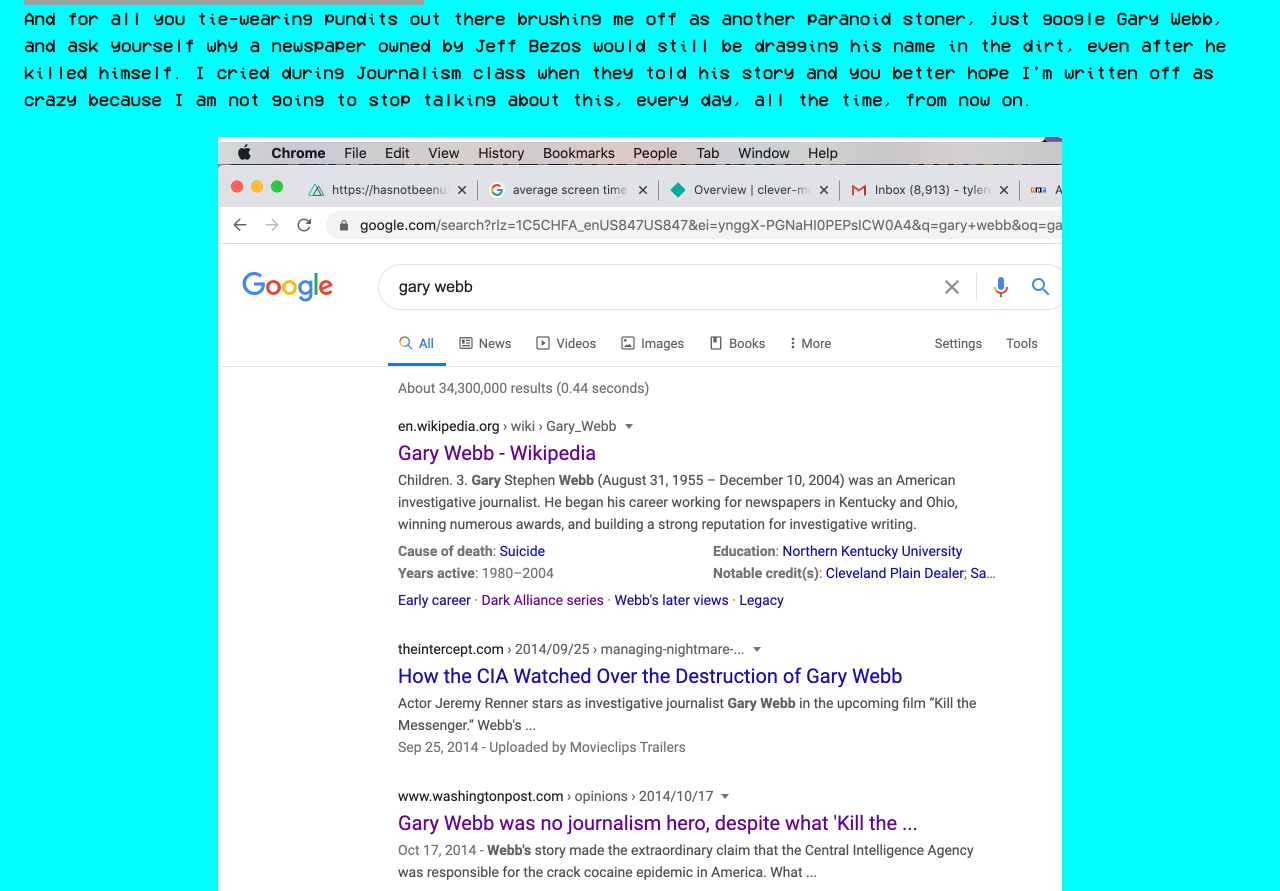
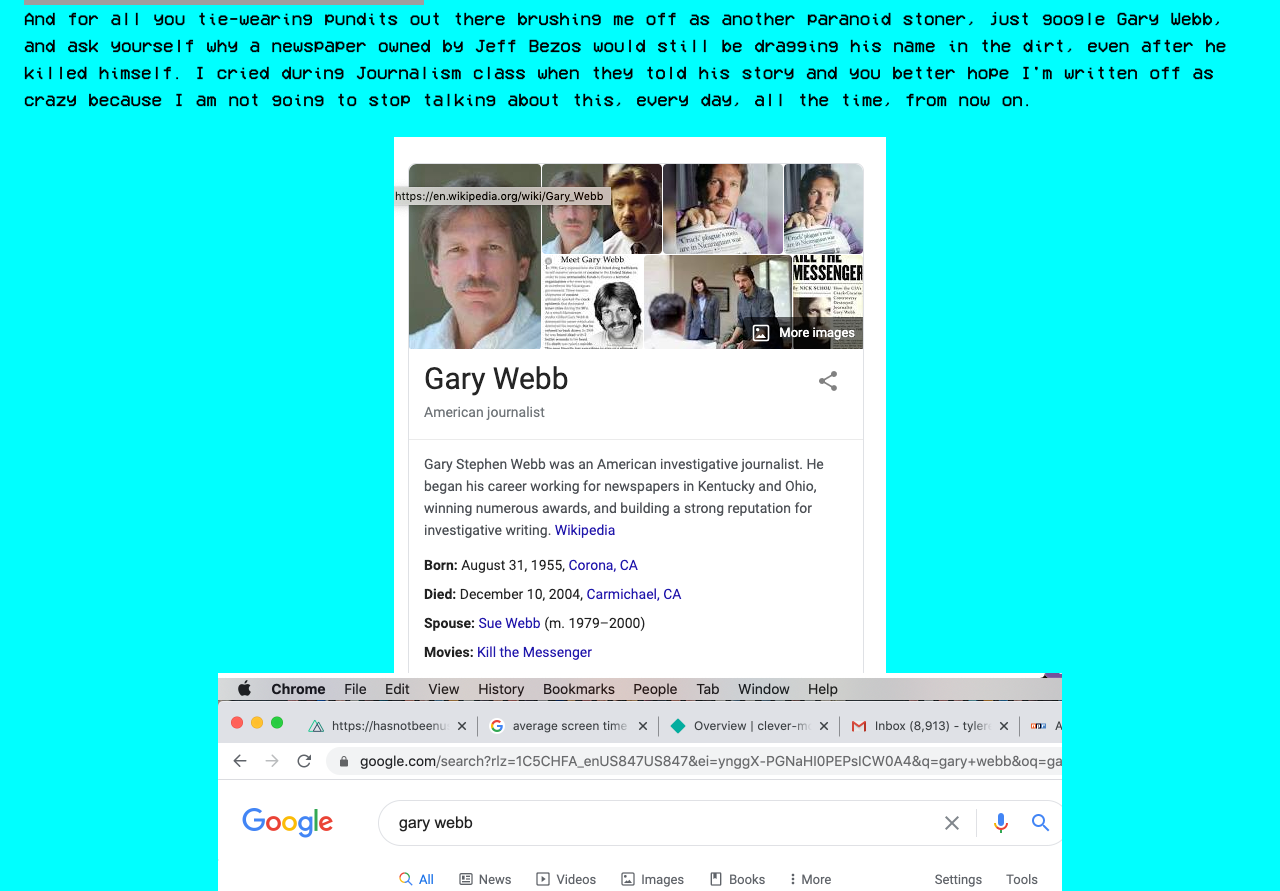
Before and after one commit to TheDripper/notusedyet, a Nuxt app: page / in a window 1280 px wide. Shown: the part 9780-10671 px from the top of the page. Built offline with nearby package versions, Linux system fonts and the light colour scheme; grey boxes are pictures that could not be loaded.

Commit message:
gary face

```diff
--- a/pages/index.vue
+++ b/pages/index.vue
@@ -73,6 +73,7 @@
         <img src="/mac.png" />
       </div>
       <p>And for all you tie-wearing pundits out there brushing me off as another paranoid stoner, just google Gary Webb, and ask yourself why a newspaper owned by Jeff Bezos would still be dragging his name in the dirt, even after he killed himself. I cried during Journalism class when they told his story and you better hope I'm written off as crazy because I am not going to stop talking about this, every day, all the time, from now on.</p>
+      <img src="gary_face.png" />
       <img src="gary_1.png" />
       <img src="gary_2.png" />
       <h1 class="blink w-full">COOL STORY TYLER BUT NOW I'M SAD</h1>
```
Also changed, not shown: static/gary_face.png (added).
